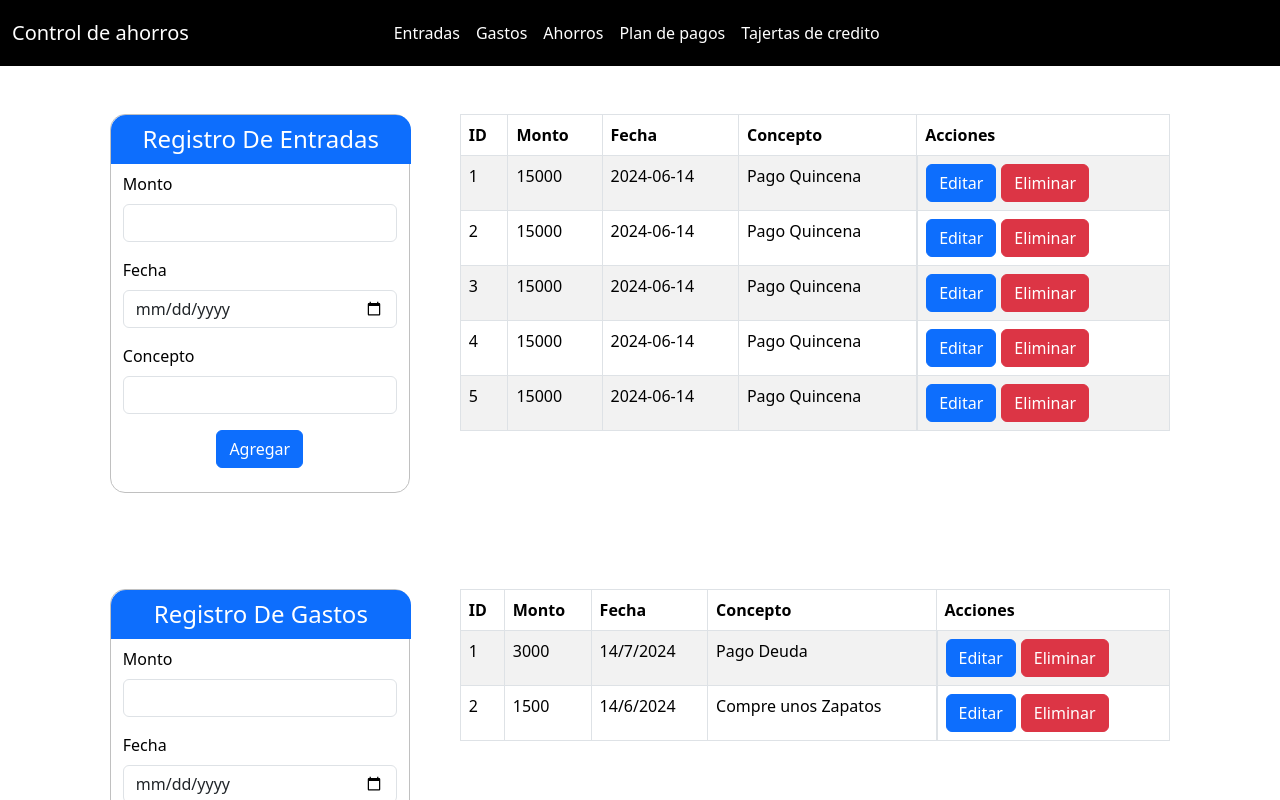
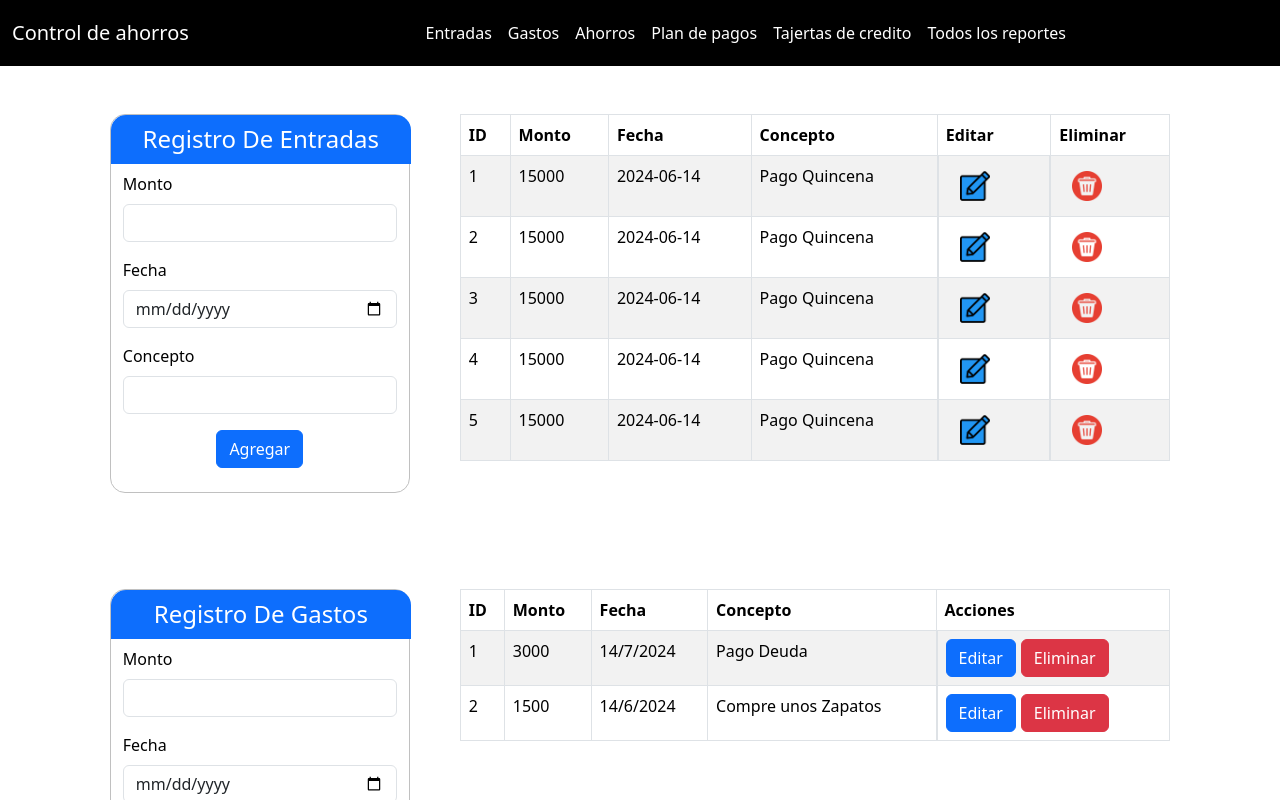
Before and after one commit to Andriusdesarolladorweb/Proyecto, a React (Create React App) app: page / in a window 1280 px wide. Shown: the top 800 px of the page. Built offline with nearby package versions, Linux system fonts and the light colour scheme.

Commit message:
Cambiar icono

```diff
--- a/src/Componte/CrudEntradas.js
+++ b/src/Componte/CrudEntradas.js
@@ -1,5 +1,7 @@
 import "../css/CrudEntradas.css";
 import React, { useState, useEffect } from "react";
+import imgEditar from "../img/Editar.png";
+import imgEliminar from "../img/borrar.png";
 
 export default function CrudEntradas() {
   const mostrarDatos = [
@@ -159,7 +161,8 @@ export default function CrudEntradas() {
                 <th>Monto</th>
                 <th>Fecha</th>
                 <th>Concepto</th>
-                <th>Acciones</th>
+                <th>Editar</th>
+                <th>Eliminar</th>
               </tr>
             </thead>
             <tbody>
@@ -171,16 +174,18 @@ export default function CrudEntradas() {
                   <td>{elemento.concepto}</td>
                   <td className="d-flex">
                     <button
-                      className="btn btn-primary"
+                      className="btn "
                       onClick={() => handleEditClick(elemento.id)}
                     >
-                      Editar
+                      <img src={imgEditar} alt="" className="imgEditar" />
                     </button>
+                  </td>
+                  <td>
                     <button
-                      className="btn btn-danger"
+                      className="btn"
                       onClick={() => handleDeleteClick(elemento.id)}
                     >
-                      Eliminar
+                      <img src={imgEliminar} alt="" className="imgEditar" />
                     </button>
                   </td>
                 </tr>
--- a/src/Componte/Menu.js
+++ b/src/Componte/Menu.js
@@ -52,6 +52,18 @@ export default function Menu() {
                   Tajertas de credito
                 </a>
               </li>
+
+              <li class="nav-item ">
+                <a
+                  class="nav-link  "
+                  href="#"
+                  role="button"
+                  data-bs-toggle="dropdown"
+                  aria-expanded="false"
+                >
+                  Todos los reportes
+                </a>
+              </li>
             </ul>
           </div>
         </div>
--- a/src/css/CrudEntradas.css
+++ b/src/css/CrudEntradas.css
@@ -23,11 +23,11 @@
   margin-right: 15px;
   width: 300px;
 }
-.btn {
+.btnRegistro {
   text-align: center;
   margin-right: 5px;
 }
 
-.container-table {
-  width: 60%;
+.imgEditar {
+  width: 30px;
 }
--- a/src/css/menu.css
+++ b/src/css/menu.css
@@ -1,6 +1,6 @@
 .navbar-nav {
   margin: 5px;
-  margin-left: 17%;
+  margin-left: 20%;
 }
 .nav-link {
   color: white;
```
Also changed, not shown: src/img/Editar.png (added), src/img/borrar.png (added).
